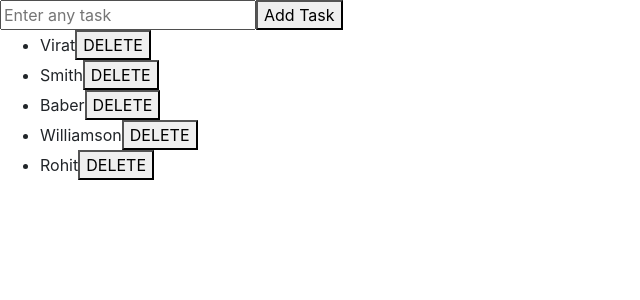
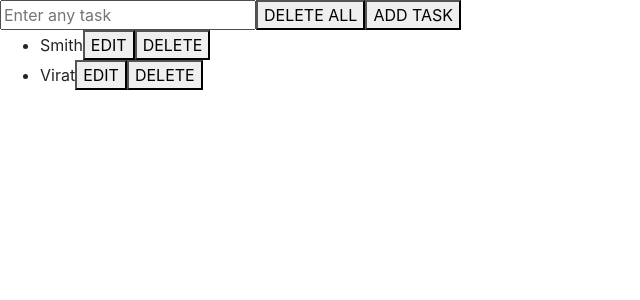
Before and after one commit to danishulhassan7/react-todo-app, a React (Create React App) app: page / in a window 1280 px wide. Shown: the top 300 px of the page, without its empty margins (0-640 px from the left). Built offline with nearby package versions, Linux system fonts and the light colour scheme.

Commit message:
Done with the EDIT TODO Functionality

```diff
--- a/src/App.js
+++ b/src/App.js
@@ -7,7 +7,7 @@
   constructor() {
     super()
     this.state = {
-      todos: ["Virat","Smith","Baber","Williamson","Rohit"],
+      todos: [{title:'Smith', edit: false},{title:'Virat', edit: false}],
       value: ''
     };
   }
@@ -22,8 +22,9 @@
   // 2nd Method to add_todo
 
   add_todo = () => {
+    let obj = {title : this.state.value};
     this.setState({
-      todos: [...this.state.todos, this.state.value],
+      todos: [...this.state.todos, obj],
       value: ''
     })
   }
@@ -34,17 +35,56 @@
       todos: this.state.todos
     });
   }
+
+
+  // Using prompt
+  // edit_todo = (index) => {
+  //   var updated_value = prompt("Enter the Updated Value");
+  //   this.state.todos[index] = updated_value;
+  //   this.setState({
+  //     todos: this.state.todos
+  //   });
+  // }
+
+  // Using input
+
+  edit_todo = (index,val) => {
+    this.state.todos[index].edit = true;
+    this.setState({
+      todos: this.state.todos
+    });
+  }
+
+  handle_change = (e,index) => {
+    this.state.todos[index].title = e.target.value;
+    this.setState({
+      todos: this.state.todos
+    });
+  }
+
+  update_value = (index) => {
+    this.state.todos[index].edit = false;
+    this.setState({
+      todos: this.state.todos
+    });
+  }
   render() {
     let {todos,value} = this.state;
     return(
       <div>
         <input value={value} onChange={(e) => this.setState({value: e.target.value})} type="text" placeholder="Enter any task"/>
-        <button onClick={this.add_todo}>Add Task</button>
+        <button onClick={this.delete_all}>DELETE ALL</button>
+        <button onClick={this.add_todo}>ADD TASK</button>
         <ul>
           {
             todos.map((v,i)=>{
             return (
-              <li key={i}> {v}
+              <li key={i}>
+                {v.edit ? <input type="text" value={v.title} onChange={(e) => this.handle_change(e,i)} placeholder="Enter the updated value" /> : v.title }
+                {v.edit ?
+                <button onClick={() => this.update_value(i)}>UPDATE</button>
+                :
+                <button onClick={() => this.edit_todo(i,v.title)}>EDIT</button> }
                 <button onClick={() => this.delete_todo(i)}> DELETE</button>
                </li>
             );
```
